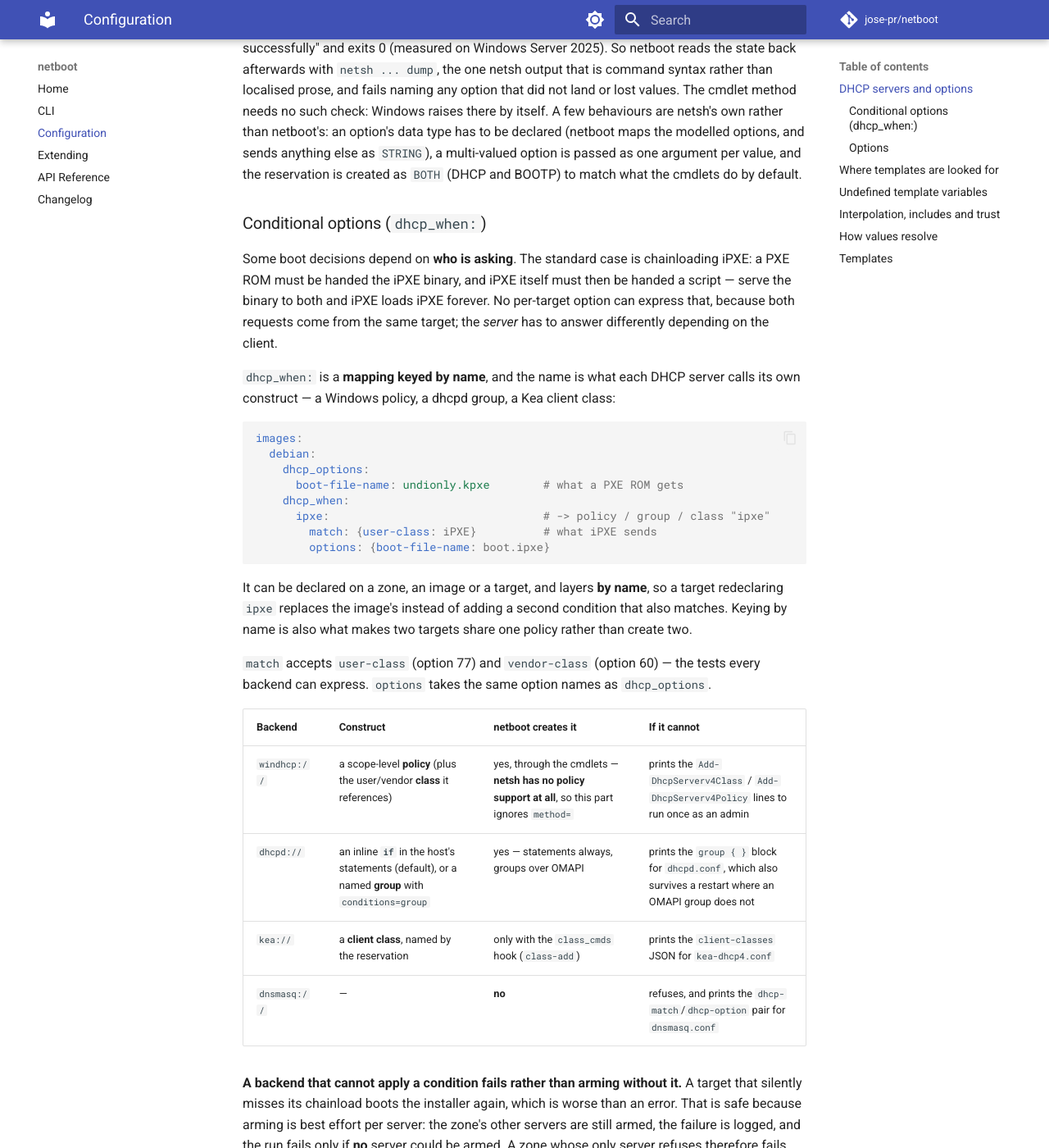
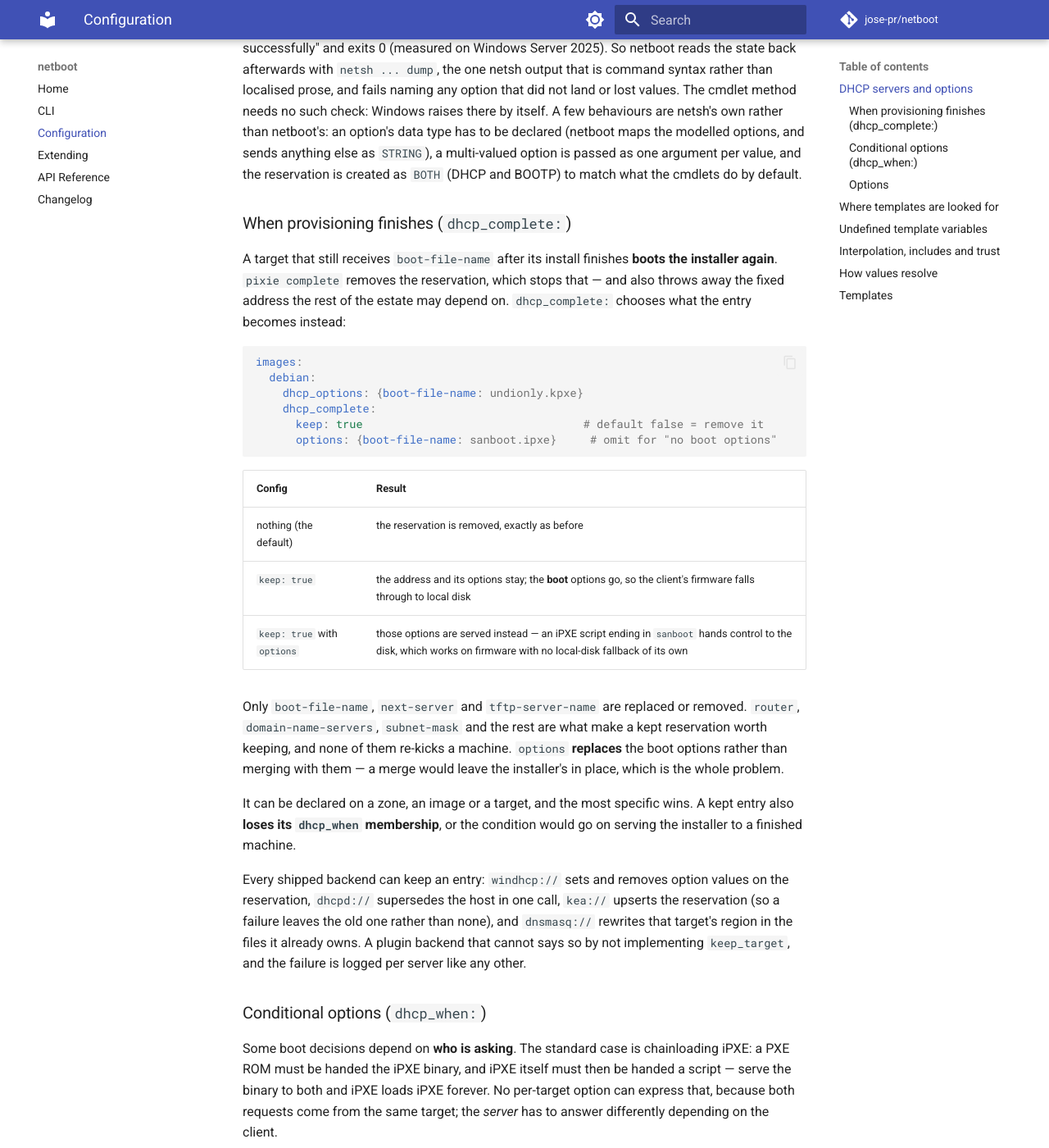
Before and after one commit to jose-pr/netboot, an MkDocs documentation site: the page built from docs/configuration.md, in a window 1280 px wide and 1400 px high, scrolled down 2224 px. Shown: the whole window at 82% size. Built offline with MkDocs 1.6.1 and Material for MkDocs 9.7.7, drawn with Linux system fonts in a browser that asks for light colours; comment, search, counter and statistics services are not loaded.

Commit message:
docs: dhcp_complete, the three outcomes and the boot-option asymmetry

````diff
--- a/docs/configuration.md
+++ b/docs/configuration.md
@@ -101,6 +101,45 @@ Each has one thing that is easy to get wrong:
   (netboot maps the modelled options, and sends anything else as `STRING`), a
   multi-valued option is passed as one argument per value, and the reservation is
   created as `BOTH` (DHCP and BOOTP) to match what the cmdlets do by default.
+
+### When provisioning finishes (`dhcp_complete:`)
+
+A target that still receives `boot-file-name` after its install finishes **boots
+the installer again**. `pixie complete` removes the reservation, which stops that
+— and also throws away the fixed address the rest of the estate may depend on.
+`dhcp_complete:` chooses what the entry becomes instead:
+
+```yaml
+images:
+  debian:
+    dhcp_options: {boot-file-name: undionly.kpxe}
+    dhcp_complete:
+      keep: true                                 # default false = remove it
+      options: {boot-file-name: sanboot.ipxe}     # omit for "no boot options"
+```
+
+| Config | Result |
+| ------ | ------ |
+| nothing (the default) | the reservation is removed, exactly as before |
+| `keep: true` | the address and its options stay; the **boot** options go, so the client's firmware falls through to local disk |
+| `keep: true` with `options` | those options are served instead — an iPXE script ending in `sanboot` hands control to the disk, which works on firmware with no local-disk fallback of its own |
+
+Only `boot-file-name`, `next-server` and `tftp-server-name` are replaced or
+removed. `router`, `domain-name-servers`, `subnet-mask` and the rest are what make
+a kept reservation worth keeping, and none of them re-kicks a machine. `options`
+**replaces** the boot options rather than merging with them — a merge would leave
+the installer's in place, which is the whole problem.
+
+It can be declared on a zone, an image or a target, and the most specific wins.
+A kept entry also **loses its `dhcp_when` membership**, or the condition would go
+on serving the installer to a finished machine.
+
+Every shipped backend can keep an entry: `windhcp://` sets and removes option
+values on the reservation, `dhcpd://` supersedes the host in one call, `kea://`
+upserts the reservation (so a failure leaves the old one rather than none), and
+`dnsmasq://` rewrites that target's region in the files it already owns. A plugin
+backend that cannot says so by not implementing `keep_target`, and the failure is
+logged per server like any other.
 
 ### Conditional options (`dhcp_when:`)
 
````
Also changed, not shown: CHANGELOG.md (+10 -0 lines).
